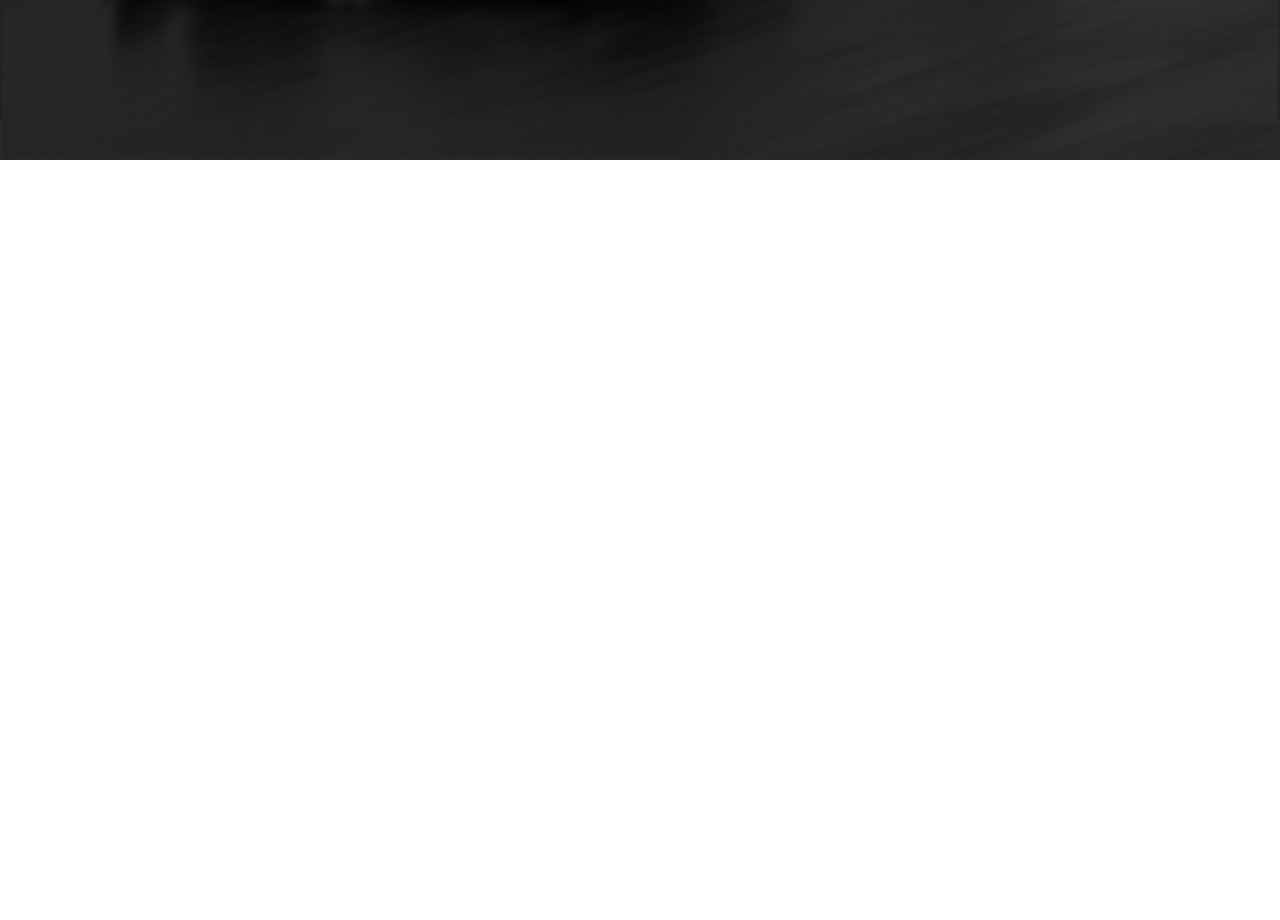
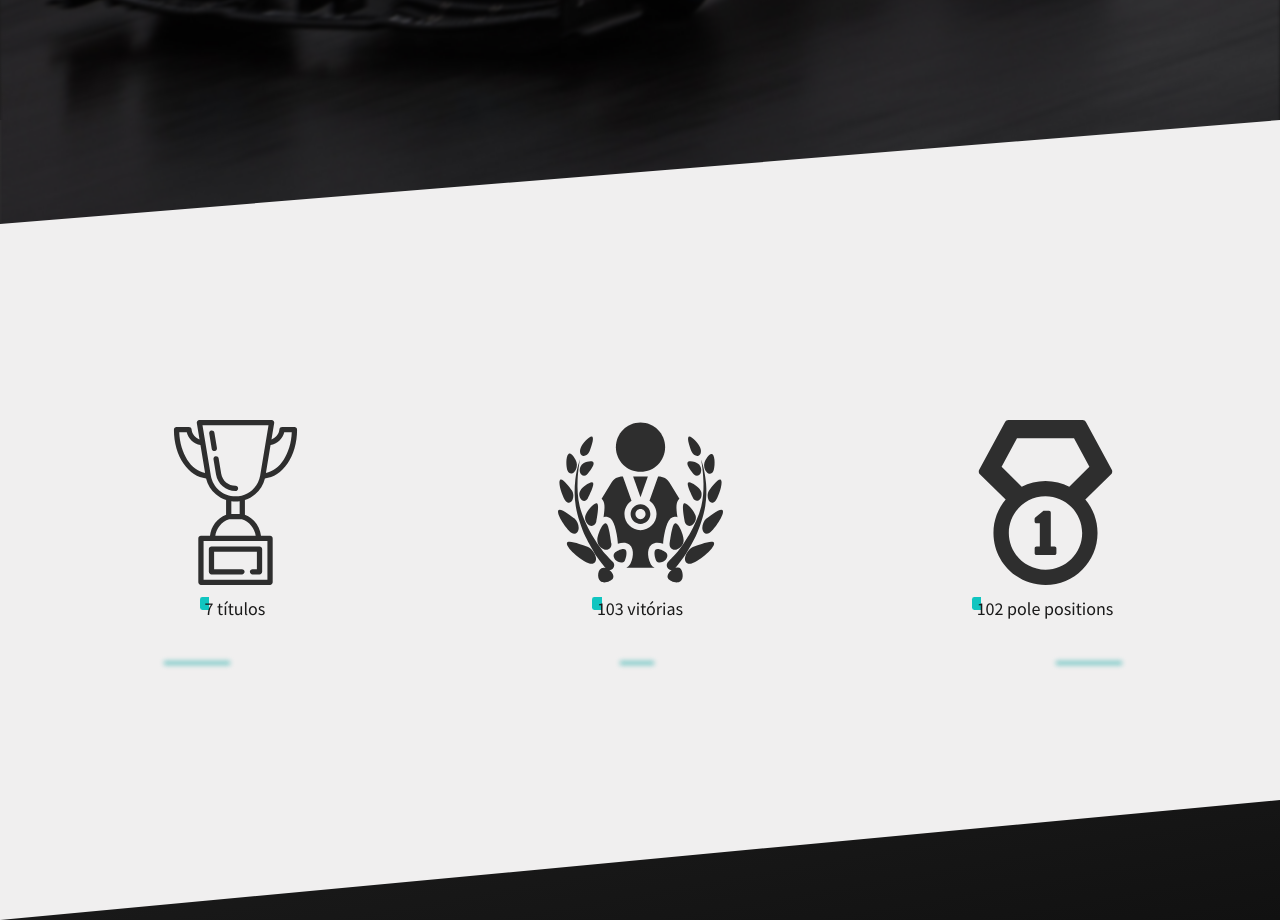
Before and after one commit to psilva999/lewis-hamilton-f1, a React (Create React App) app: page / in a window 1280 px wide. Shown: the part 680-1600 px from the top of the page. Before the commit the page ends 840 px from the top, so only its background shows below. Built offline with nearby package versions, Linux system fonts and the light colour scheme.

Commit message:
Adicionei o style e conteúdo do container de curiosidades

```diff
--- a/src/App.js
+++ b/src/App.js
@@ -6,7 +6,7 @@
 import Header from './Components/Header'
 import SectionSaibaMais from './Components/SectionSaibaMais'
 
-// import SectionCuriosidades from './Components/SectionCuriosidades'
+import SectionCuriosidades from './Components/SectionCuriosidades'
 // import Footer from './Components/Footer'
 
 function App() {
@@ -17,7 +17,7 @@
       <main>
         <SectionSaibaMais/>
 
-        {/* <SectionCuriosidades/> */}
+        <SectionCuriosidades/>
       </main>
 
       {/* <Footer/> */}
--- a/src/Components/Scss/Section-curiosidades.scss
+++ b/src/Components/Scss/Section-curiosidades.scss
@@ -0,0 +1,69 @@
+@import 'config';
+@import 'keyframes';
+
+.curiosidades {
+  background:#F0EFEF;
+  width:100vw;
+  height:100vh;
+  // -webkit-clip-path: polygon(0 13%, 100% 0, 100% 85%, 0 100%);
+  // clip-path: polygon(0 13%, 100% 0, 100% 85%, 0 100%);
+  -webkit-clip-path: polygon(0 13%, 100% 0, 100% 85%, 0 100%);
+  clip-path: polygon(0 13%, 100% 0, 100% 85%, 0 100%);
+  display:flex;
+  justify-content:center;
+  align-items:center;
+  gap:15rem;
+  z-index:2;
+
+  div {
+    display:grid;
+    gap:.8rem;
+    align-items:center;
+    justify-items:center;
+
+    img {
+      opacity: .9;
+    }
+
+    span {
+      font-size:1.125rem;
+      color:#1A1A1A;
+
+      &:before {
+        content:'';
+        position:absolute;
+        background:#10C5C0;
+        width:.6rem;
+        height:.8rem;
+        margin-left:-.3rem;
+        z-index:-1;
+        border-radius:.15rem 0 0 .15rem;
+      }
+
+      &:after {
+        content:'';
+        position:absolute;
+        background:transparent;
+        opacity:.6;
+        width:4rem;
+        height:.1rem;
+        display:block;
+        margin-top:1.5rem;
+        box-shadow:0px 18px 5px 1px rgba(0, 161, 156, 0.86);
+      }
+    }
+
+    .titulos:after {
+      margin-left:-2.5rem;
+    }
+
+    .winner:after {
+      margin-left:1.5rem;
+      width:2rem;
+    }
+
+    .pole-positions:after {
+      margin-left:5rem;
+    }
+  }
+}
--- a/src/Components/Scss/Section-saiba-mais.scss
+++ b/src/Components/Scss/Section-saiba-mais.scss
@@ -1,12 +1,12 @@
 @import 'config';
 @import 'keyframes';
 
-img {
+.background-image {
   position:absolute;
   top:0;
   left:0;
   width:100vw;
-  height:105vh;
+  height:115vh;
   object-fit:cover;
   filter:blur(.1rem);
   z-index:-1;
--- a/src/Components/Scss/_config.scss
+++ b/src/Components/Scss/_config.scss
@@ -7,7 +7,7 @@
 
 $track-background:#CDCDCD;
 $scroll-background:rgb(26, 26, 26);
-$scroll-gradient:linear-gradient(180deg, rgba(26, 26, 26, 1) 0%, rgba(50, 50, 50, .86) 100%);
+$scroll-gradient:linear-gradient(180deg, rgba(50, 50, 50, .86) 0%, rgba(26, 26, 26, 1) 100%);
 
 $header-background:rgb(17,17,17);
 $header-gradient:linear-gradient(90deg, rgba(17,17,17,1) 0%, rgba(50,50,50,0.87) 100%);
--- a/src/Components/Scss/_keyframes.scss
+++ b/src/Components/Scss/_keyframes.scss
@@ -39,4 +39,4 @@
   }
 }
 
-//main
+//footer
--- a/src/Components/SectionCuriosidades.js
+++ b/src/Components/SectionCuriosidades.js
@@ -0,0 +1,29 @@
+import React from 'react'
+import './scss/section-curiosidades.scss'
+
+import Trophy from '../Assets/3-trophy.svg'
+import Winner from '../Assets/4-winner.svg'
+import PolePositions from '../Assets/5-pole-positions.svg'
+
+const SectionCuriosidades = () => {
+  return (
+    <section className='curiosidades'>
+      <div>
+        <img src={ Trophy } alt='trophy'/>
+        <span className='titulos'>7 títulos</span>
+      </div>
+
+      <div>
+        <img src={ Winner } alt='trophy'/>
+        <span className='winner'>103 vitórias</span>
+      </div>
+
+      <div>
+        <img src={ PolePositions } alt='trophy'/>
+        <span className='pole-positions'>102 pole positions</span>
+      </div>
+    </section>
+  )
+}
+
+export default SectionCuriosidades
--- a/src/Components/SectionSaibaMais.js
+++ b/src/Components/SectionSaibaMais.js
@@ -6,7 +6,7 @@
 const SectionSaibaMais = () => {
   return (
     <section>
-      <img src={ BackgroundImage } alt='Lewis Hamilton no carro da Mercedes'/>
+      <img src={ BackgroundImage } alt='Lewis Hamilton no carro da Mercedes' className='background-image'/>
 
       <article>
         Um dos maiores pilotos da história da Fórmula 1
```
